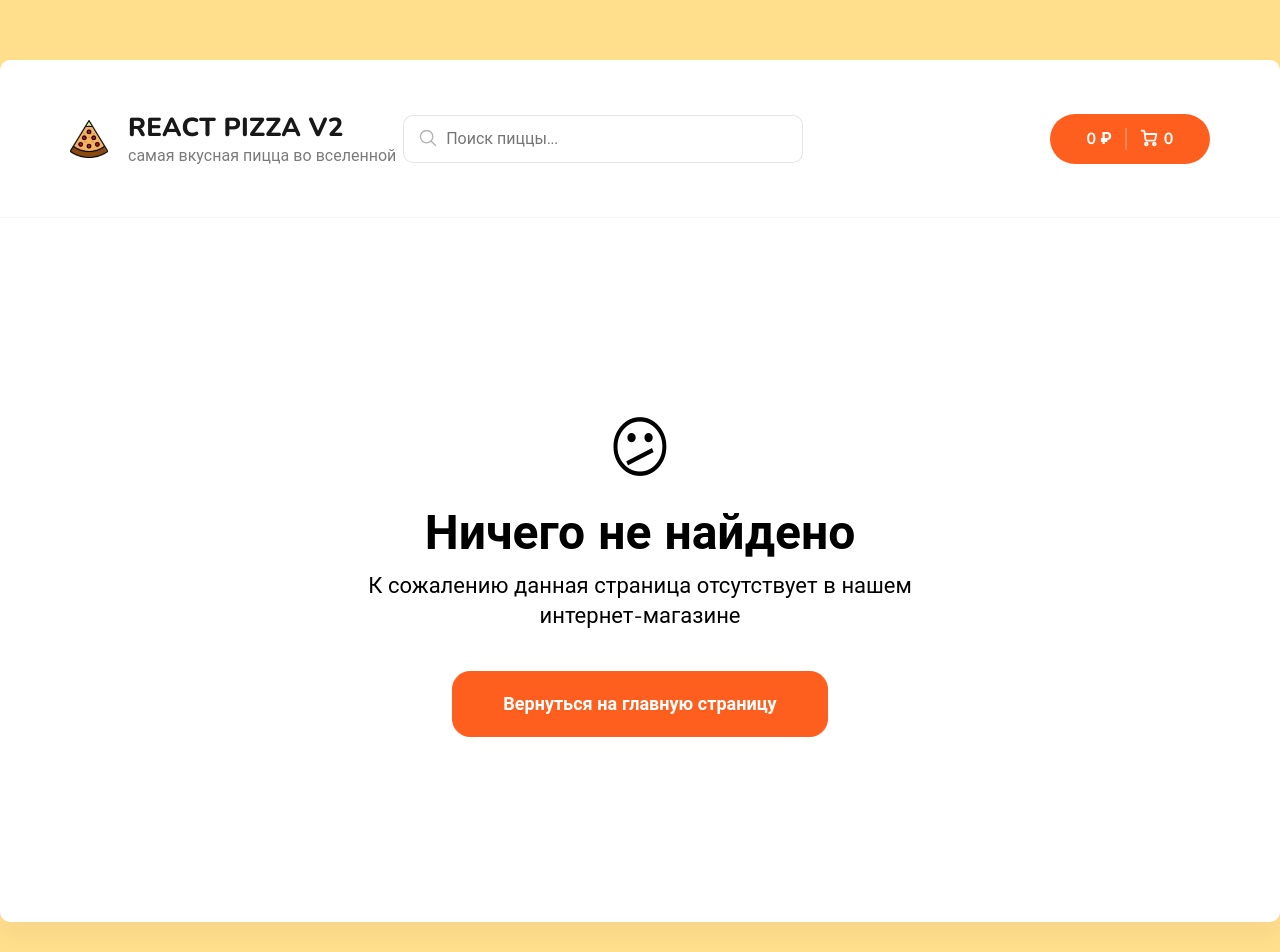
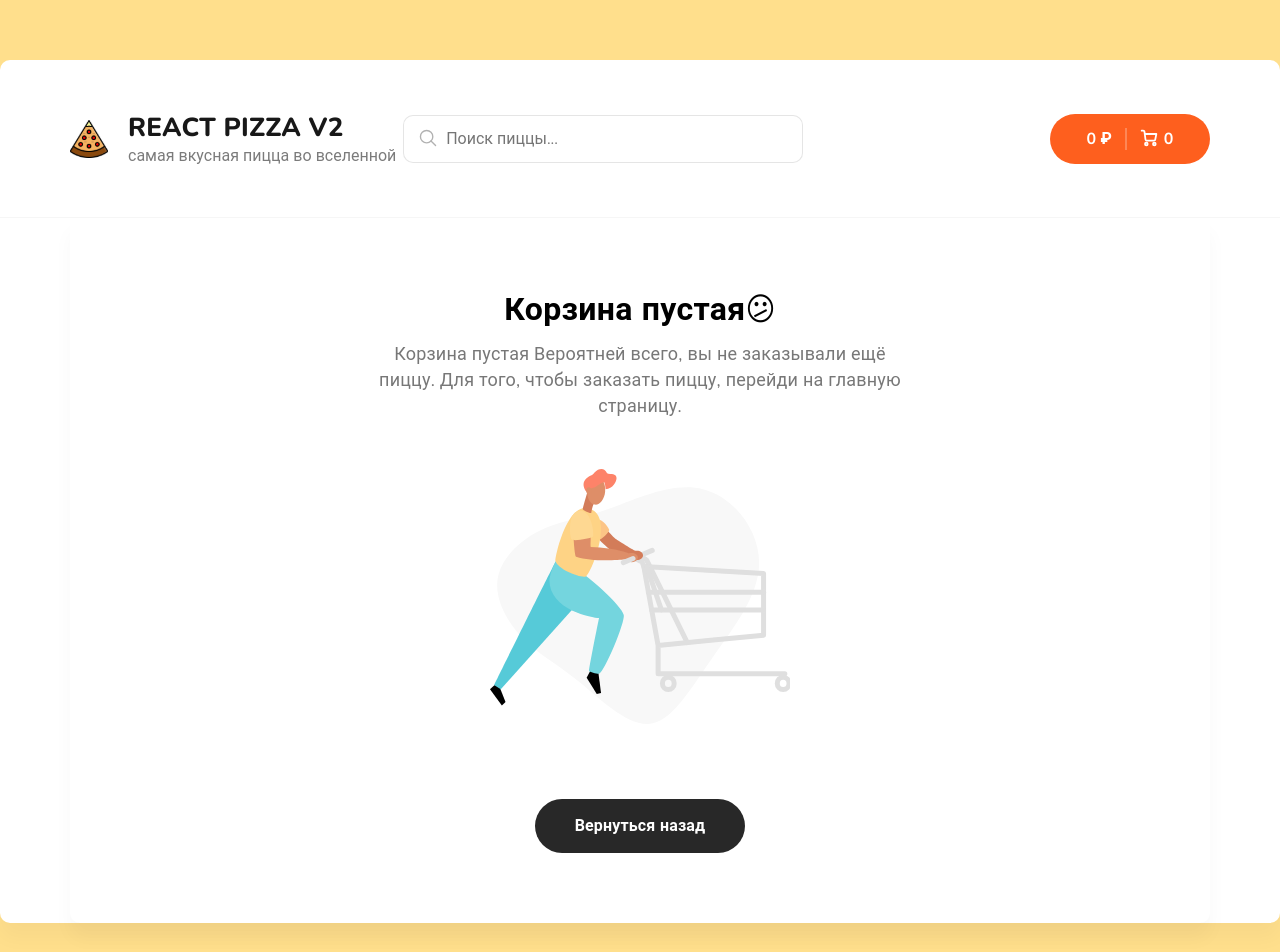
Before and after one commit to quinqueqe/react-pizza, a React (Create React App) app: page /react-pizza/cart in a window 1280 px wide. Shown: the top 952 px of the page. Built offline with nearby package versions, Linux system fonts and the light colour scheme.

Commit message:
fixed Links on site

```diff
--- a/src/App.tsx
+++ b/src/App.tsx
@@ -10,10 +10,10 @@ import Order from './pages/Order'
 const App: React.FC = () => {
 	return (
 		<Routes>
-			<Route path='/' element={<MainLayout />}>
+			<Route path='/react-pizza' element={<MainLayout />}>
 				<Route path='' element={<Home />} />
 				<Route path='cart' element={<Cart />} />
-				<Route path='pizza/:id' element={<FullPizza />} />
+				<Route path='/react-pizzapizza/:id' element={<FullPizza />} />
 				<Route path='*' element={<NotFound />} />
 				<Route path='order' element={<Order />} />
 			</Route>
--- a/src/components/emptyCart/index.tsx
+++ b/src/components/emptyCart/index.tsx
@@ -154,7 +154,7 @@ const EmptyCart: React.FC = () => {
 					stroke-linejoin='round'
 				/>
 			</svg>
-			<Link to='/'>
+			<Link to='/react-pizza'>
 				<button>Вернуться назад</button>
 			</Link>
 		</div>
--- a/src/components/header/index.tsx
+++ b/src/components/header/index.tsx
@@ -16,7 +16,7 @@ const Header: React.FC = () => {
 	)
 	return (
 		<div className='header border--header container'>
-			<Link to='' className='header-logo'>
+			<Link to='/react-pizza' className='header-logo'>
 				<img src={logo} alt='img' />
 				<div>
 					<h3>REACT PIZZA V2</h3>
--- a/src/pages/cart.tsx
+++ b/src/pages/cart.tsx
@@ -1,7 +1,7 @@
 import React from 'react'
 import CartItem from '../components/CartItem'
 import EmptyCart from '../components/EmptyCart'
-import { Link, useLocation, useNavigate } from 'react-router-dom'
+import { Link, useNavigate } from 'react-router-dom'
 import { useAppDispatch } from '../hooks/useAppDispatch'
 import { useSelector } from 'react-redux'
 import { clearCart } from '../redux/cart/slice'
@@ -120,7 +120,7 @@ const Cart: React.FC = () => {
 					</div>
 					<div className='cart--btns'>
 						<Link
-							to='/'
+							to='/react-pizza'
 							onClick={() =>
 								window.scrollTo({
 									top: 0,
@@ -148,7 +148,7 @@ const Cart: React.FC = () => {
 						<Link
 							onClick={() => dispatch(clearCart())}
 							className='cart--btns-order'
-							to='/order'
+							to='/react-pizza/order'
 						>
 							Оплатить сейчас
 						</Link>
--- a/src/pages/fullPizza.tsx
+++ b/src/pages/fullPizza.tsx
@@ -22,7 +22,7 @@ const FullPizza: React.FC = () => {
 					)}
 				</div>
 				<div className='fullPizza-btn'>
-					<Link to='/'>
+					<Link to='/react-pizza'>
 						<button>Вернуться на главную страницу</button>
 					</Link>
 				</div>
--- a/src/pages/notFound.tsx
+++ b/src/pages/notFound.tsx
@@ -8,7 +8,7 @@ const NotFound: React.FC = () => {
 				<span>😕</span>
 				<h1>Ничего не найдено</h1>
 				<p>К сожалению данная страница отсутствует в нашем интернет-магазине</p>
-				<Link to='/' className='notFound-btn'>
+				<Link to='/react-pizza' className='notFound-btn'>
 					<button>Вернуться на главную страницу</button>
 				</Link>
 			</div>
--- a/src/pages/order.tsx
+++ b/src/pages/order.tsx
@@ -12,7 +12,7 @@ const Order: React.FC = () => {
 					<h2 className='empty__content-title'>Заказ оформлен!</h2>
 					<h5 className='empty__content-desc'>{`Заказ #${random} скоро будет передан`}</h5>
 					<h5 className='empty__content-desc'>курьерской доставке'</h5>
-					<Link to='/' className='empty-btn'>
+					<Link to='/react-pizza' className='empty-btn'>
 						Вернуться назад
 					</Link>
 				</div>
```
